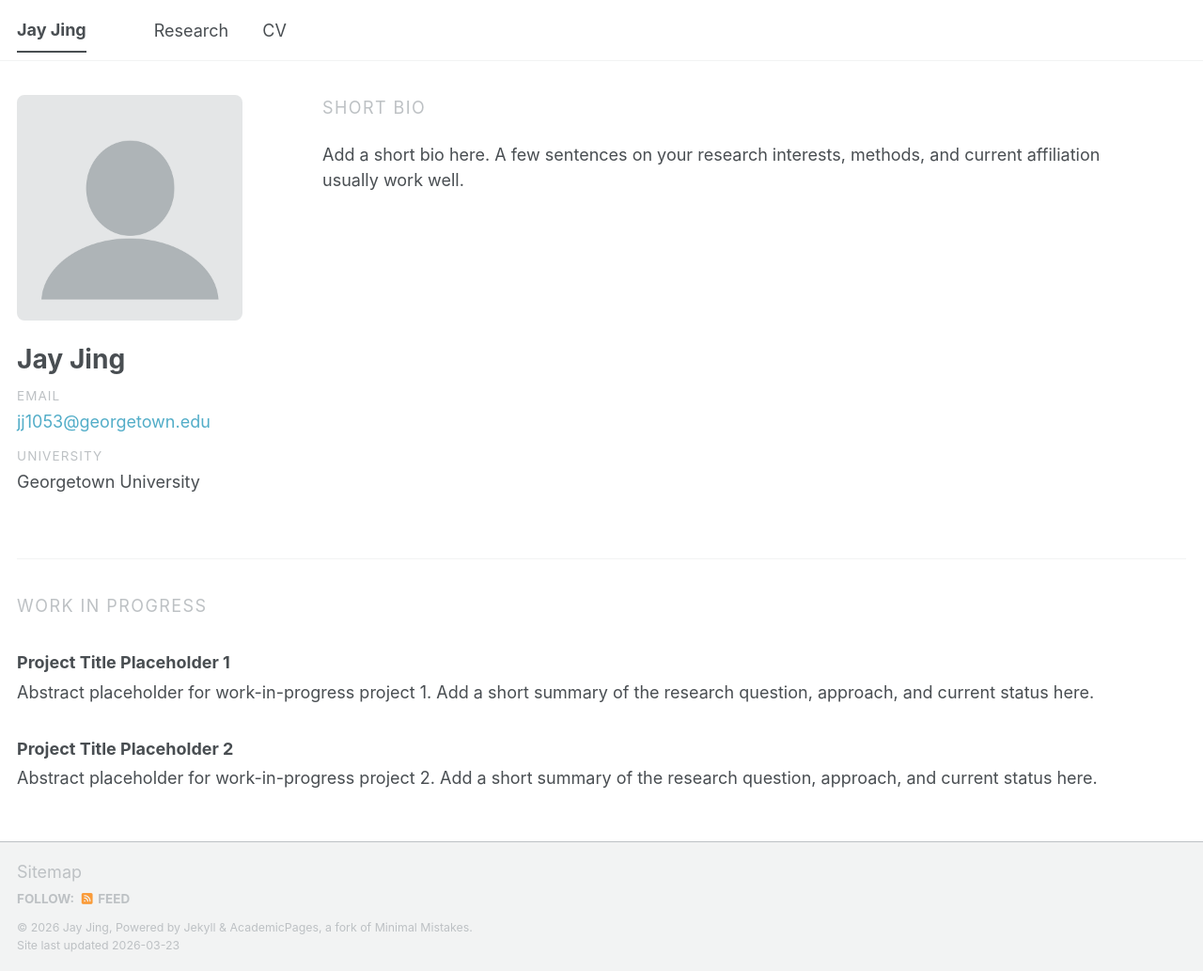
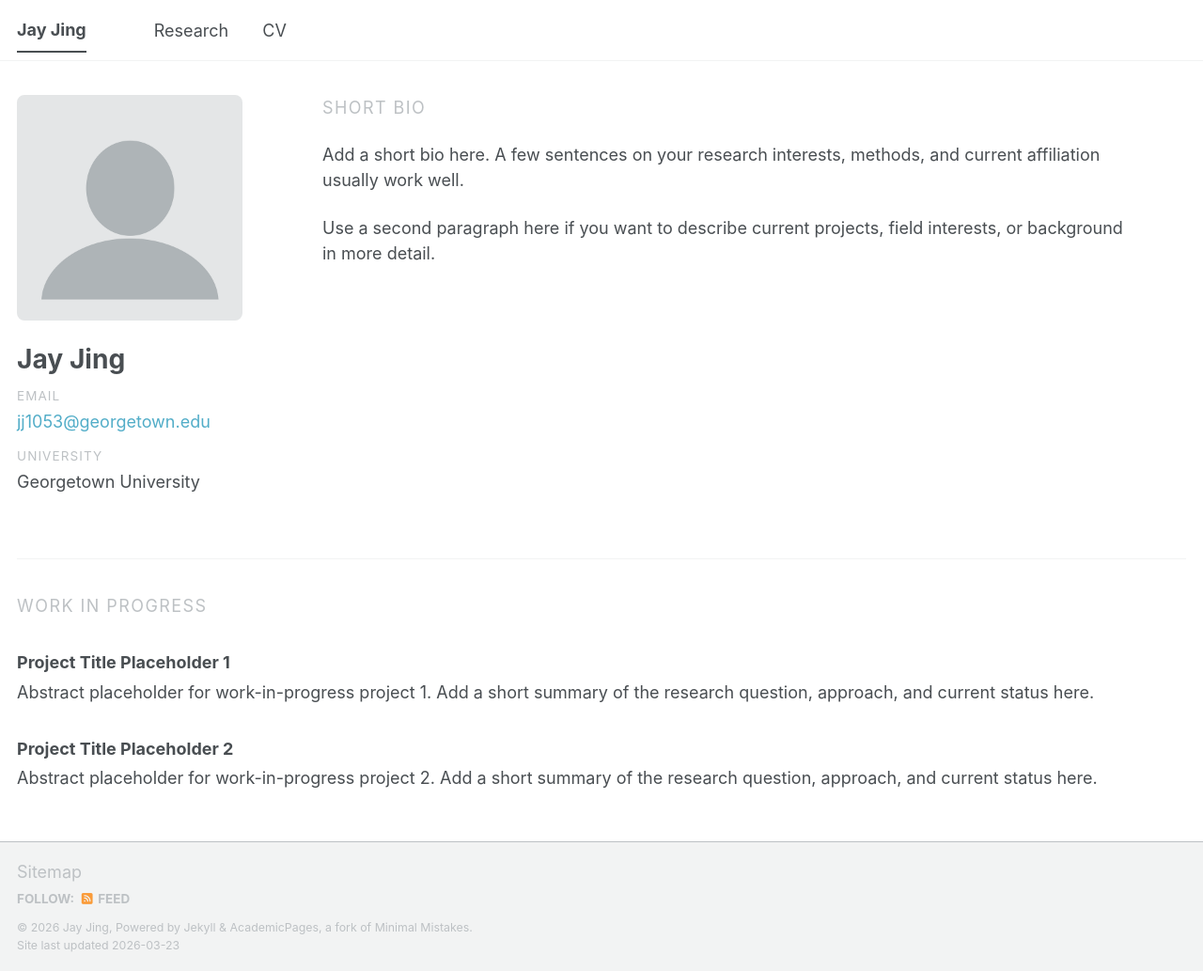
Before and after one commit to jay-jing-econ/jay-jing-econ.github.io, a Jekyll site: the page built from _pages/about.md, in a window 1280 px wide and 1033 px high. Shown: the whole window at 94% size. Built offline with Jekyll 4.4.1, drawn with Linux system fonts in a browser that asks for light colours; a script bundle is joined from its source files by our own code; library files that are not in the unit come from our copies.

Commit message:
Change bio

```diff
--- a/_config.yml
+++ b/_config.yml
@@ -26,7 +26,10 @@ author:
   avatar           : "profile.png"
   name             : "Jay Jing"
   pronouns         : # example: "she/her"
-  bio              : "Add a short bio here. A few sentences on your research interests, methods, and current affiliation usually work well."
+  bio              : |
+    Add a short bio here. A few sentences on your research interests, methods, and current affiliation usually work well.
+
+    Use a second paragraph here if you want to describe current projects, field interests, or background in more detail.
   location         :
   employer         : "Georgetown University"
   uri              : # URL
--- a/_pages/about.md
+++ b/_pages/about.md
@@ -34,7 +34,7 @@ redirect_from:
 
   <div class="home-intro__bio">
     <p class="home-section__label">Short Bio</p>
-    <p>{{ author.bio | default: "Add a short bio here. A few sentences on your research interests, methods, and current affiliation usually work well." }}</p>
+    {{ author.bio | markdownify }}
   </div>
 </div>
 
```
